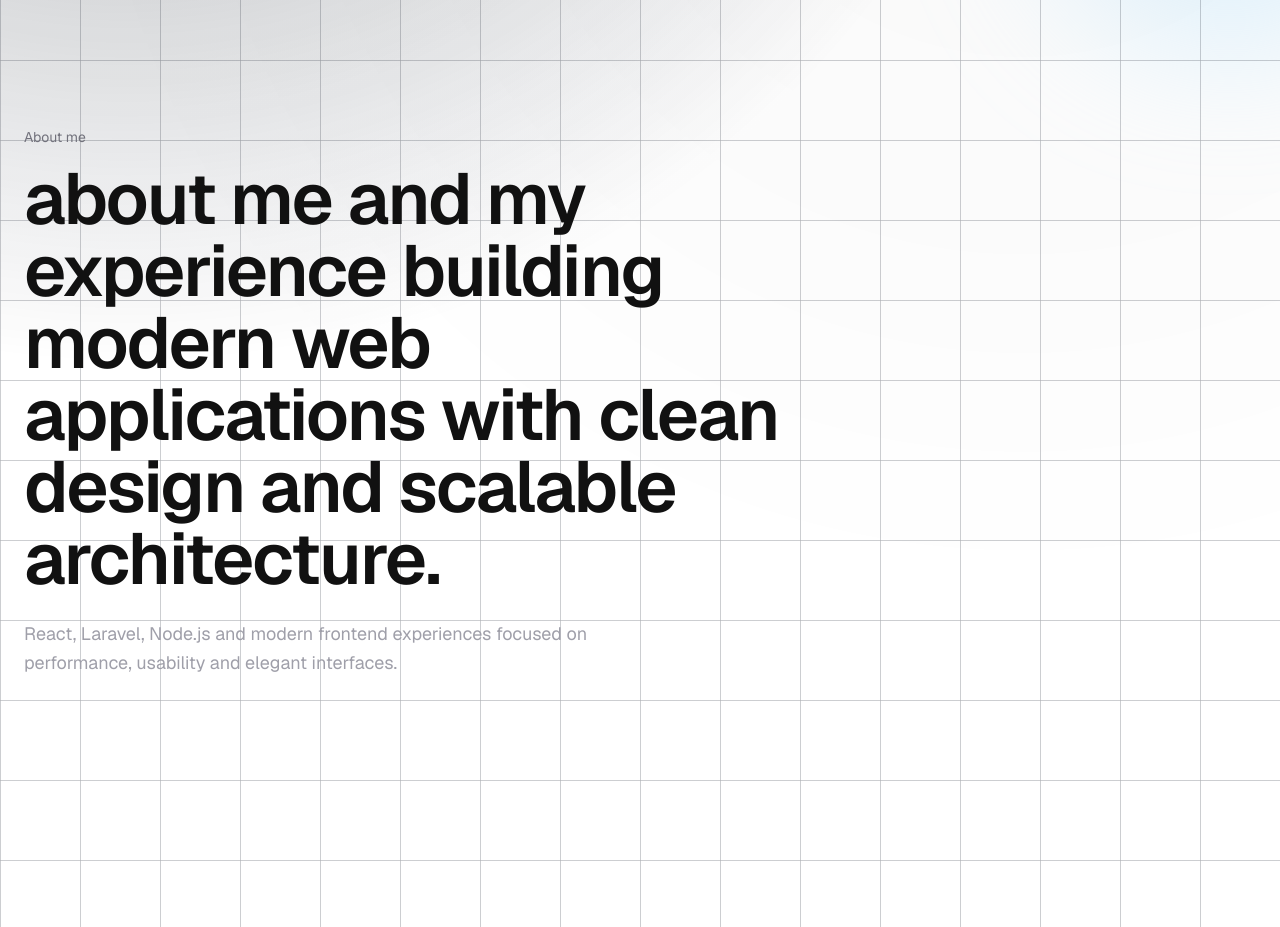
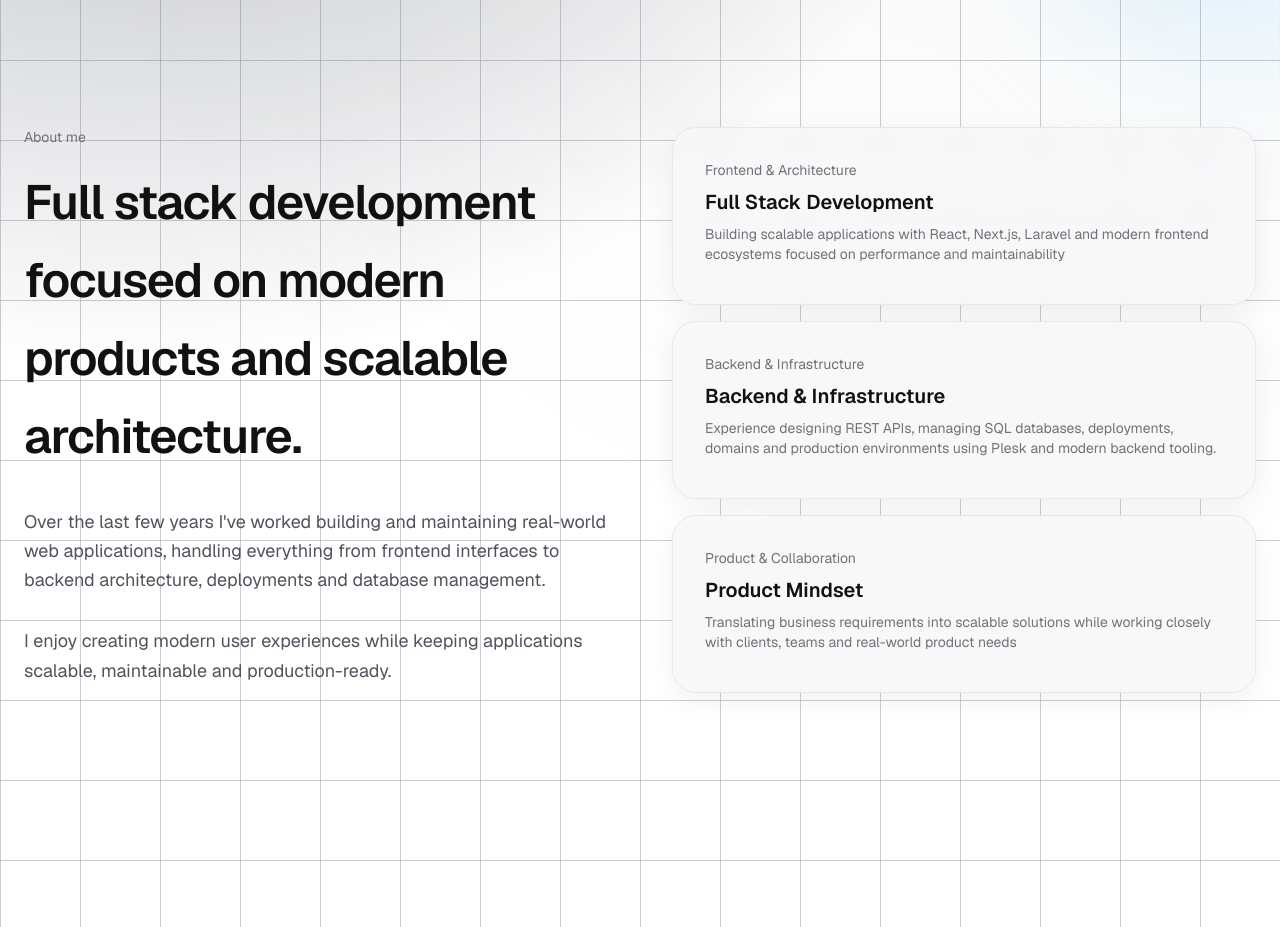
Before and after one commit to vichule/portfolio-javier, a Next.js app: page / in a window 1280 px wide. Shown: the part 1140-2067 px from the top of the page. Built offline with nearby package versions, Linux system fonts and the light colour scheme.

Commit message:
Add aboutcard componente & update section

```diff
--- a/components/sections/about.tsx
+++ b/components/sections/about.tsx
@@ -1,22 +1,42 @@
+import { AboutCard } from "../ui/about-card";
+import { FadeIn } from "../ui/fade-in";
 import { Section } from "../ui/section";
 
 export function About() {
     return (
         <Section id="about">
-            <div className="max-w-3xl">
-                <div className="max-w-3xl">
+            <div className="grid lg:grid-cols-2 gap-16 items-start">
+
+                <div className="space-y-8 ">
                     <p className="text-sm text-zinc-500 mb-4">
                         About me
                     </p>
 
-                    <h1 className="text-5xl md:text-6xl lg:text-7xl font-semibold tracking-tight mb-6">                        about me and my experience building modern web applications with clean design and scalable architecture.
-                    </h1>
+                    <h2 className="text-4xl md:text-5xl font-semibold tracking-tight leading-relaxed mb-8">
+                        Full stack development focused on modern products and scalable architecture.
+                    </h2>
+                    <p className="text-lg text-zinc-600 dark:text-zinc-400 leading-relaxed">
+                        Over the last few years I've worked building and maintaining real-world web applications, handling everything from frontend interfaces to backend architecture, deployments and database management.
+                    </p>
 
-                    <p className="text-lg text-zinc-400 leading-relaxed max-w-2xl">
-                        React, Laravel, Node.js and modern frontend experiences focused on performance, usability and elegant interfaces.
+                    <p className="text-lg text-zinc-600 dark:text-zinc-400 leading-relaxed">
+                        I enjoy creating modern user experiences while keeping applications scalable, maintainable and production-ready.
                     </p>
+
+                </div>
+                <div className="grid gap-4">
+                    <FadeIn>
+                        <AboutCard eyebrow="Frontend & Architecture" title="Full Stack Development" description="Building scalable applications with React, Next.js, Laravel and modern frontend ecosystems focused on performance and maintainability" />
+                    </FadeIn>
+                    <FadeIn>
+                        <AboutCard eyebrow="Backend & Infrastructure" title="Backend & Infrastructure" description="Experience designing REST APIs, managing SQL databases, deployments, domains and production environments using Plesk and modern backend tooling." />
+                    </FadeIn>
+                    <FadeIn>
+                        <AboutCard eyebrow="Product & Collaboration" title="Product Mindset" description="Translating business requirements into scalable solutions while working closely with clients, teams and real-world product needs" />
+                    </FadeIn>
                 </div>
             </div>
+
         </Section>
     );
 }
--- /dev/null
+++ b/components/ui/about-card.tsx
@@ -0,0 +1,23 @@
+"use client";
+
+interface AboutCardProps {
+  eyebrow?: string;
+  title: string;
+  description: string;
+}
+
+export function AboutCard({ eyebrow, title, description }: AboutCardProps) {
+  return (
+    <div className="card-surface p-8 rounded-[24px] transition-all duration-300 hover:-translate-y-1  hover:border-white/20">
+                        <p className="text-sm text-zinc-500 mb-2">
+                            {eyebrow}
+                        </p>
+                        <h3 className="text-xl font-semibold mb-2">
+                            {title}
+                        </h3>
+                        <p className="text-sm text-zinc-500 mb-2">
+                            {description}
+                        </p>
+                    </div>
+  );
+}
```
